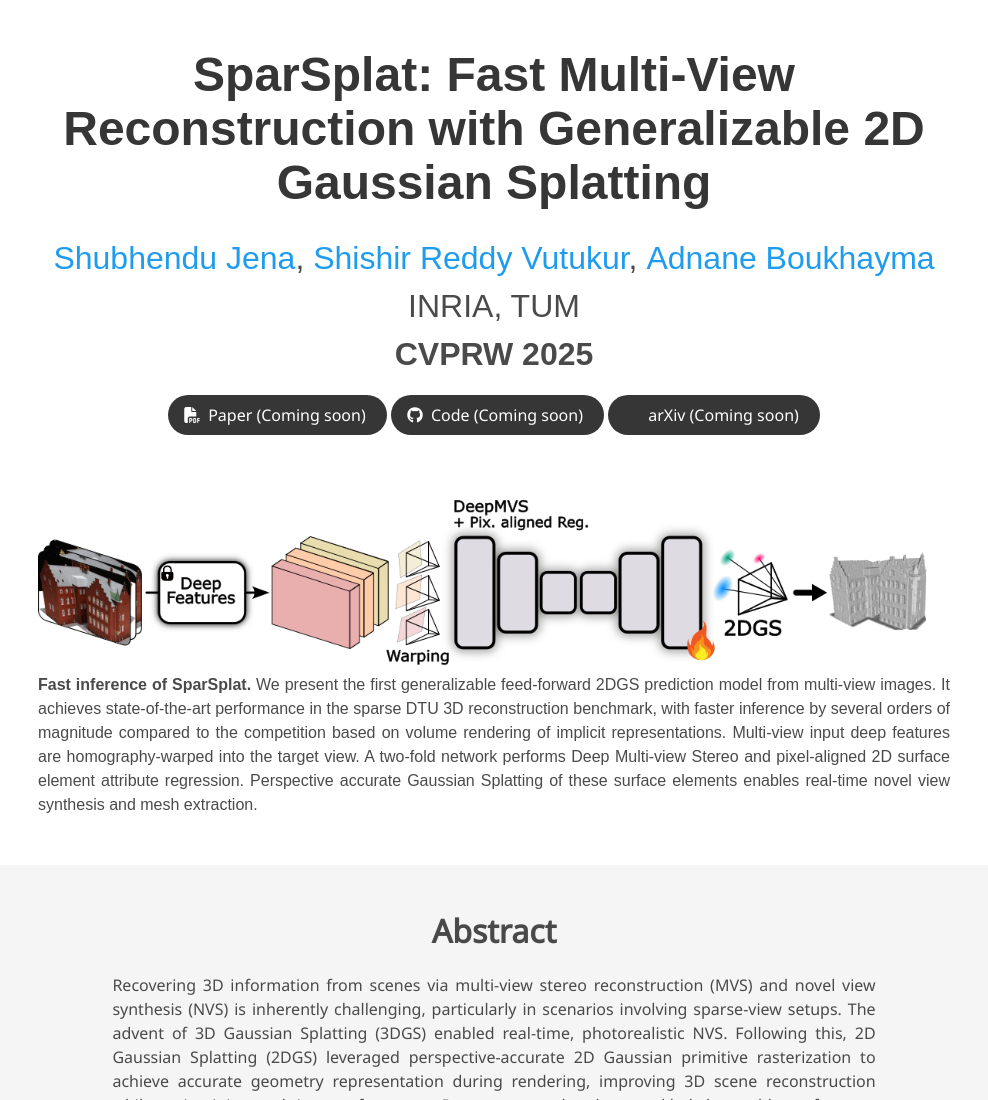
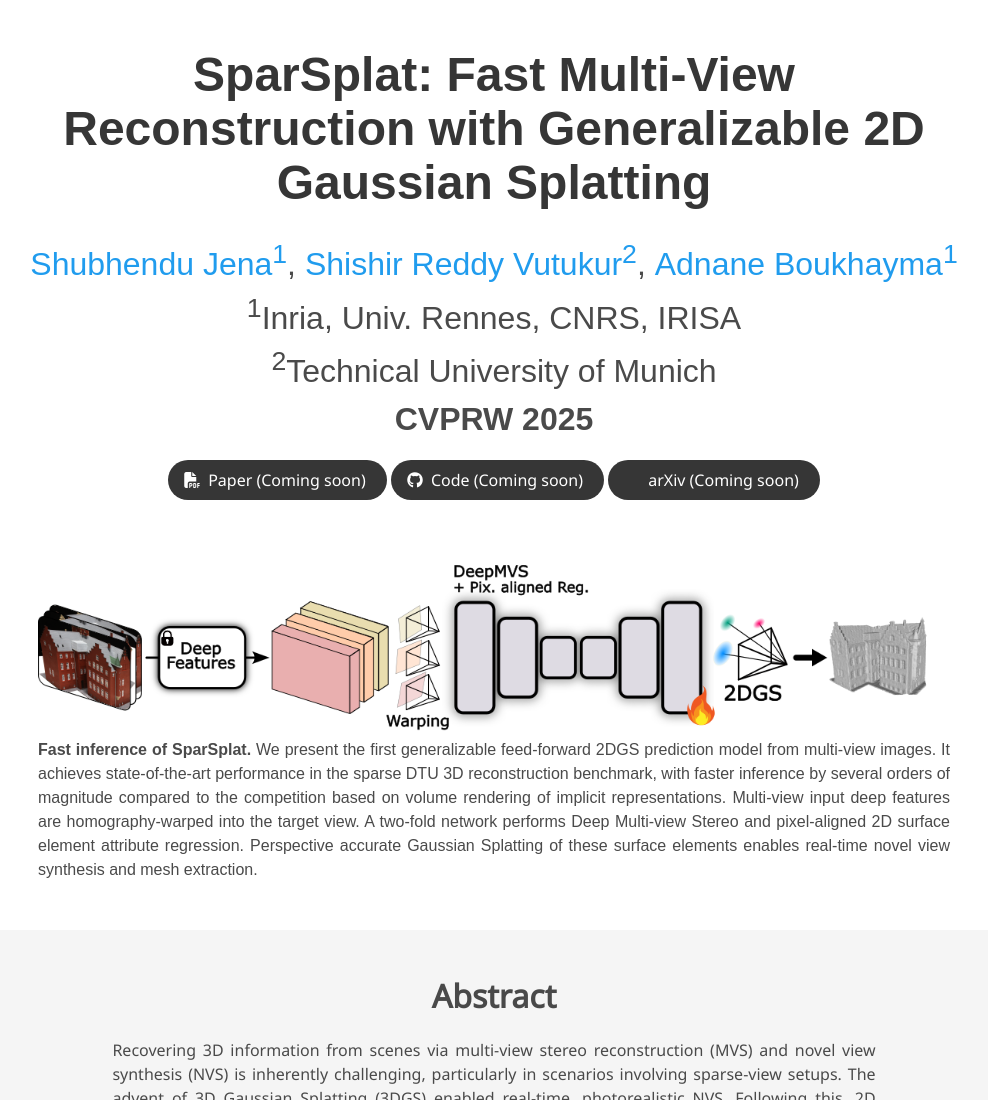
Before and after one commit to Shubhendu-Jena/SparSplat, a plain HTML site: page index.html in a window 1280 px wide. Shown: the top 1100 px of the page, without its empty margins (146-1134 px from the left). Drawn offline with nearby package versions, Linux system fonts and the light colour scheme; some icons are missing; a web font is replaced by a local one.

Commit message:
Update index.html

```diff
--- a/index.html
+++ b/index.html
@@ -56,16 +56,19 @@
             <div class="is-size-3 publication-authors">
               <!-- Paper authors -->
               <span class="author-block">
-                <a href="https://scholar.google.com/citations?user=COw5y4EAAAAJ&hl=en" target="_blank">Shubhendu Jena</a>,</span>
+                <a href="https://scholar.google.com/citations?user=COw5y4EAAAAJ&hl=en" target="_blank">Shubhendu Jena<sup>1</sup></a>,</span>
                 <span class="author-block">
-                  <a href="https://scholar.google.de/citations?user=OL_3LB0AAAAJ&hl=en" target="_blank">Shishir Reddy Vutukur</a>,</span>
+                  <a href="https://scholar.google.de/citations?user=OL_3LB0AAAAJ&hl=en" target="_blank">Shishir Reddy Vutukur<sup>2</sup></a>,</span>
                   <span class="author-block">
-                    <a href="https://boukhayma.github.io/" target="_blank">Adnane Boukhayma</a></span>
+                    <a href="https://boukhayma.github.io/" target="_blank">Adnane Boukhayma<sup>1</sup></a></span>
                   </span>
                   </div>
 
                   <div class="is-size-3 publication-authors">
-                    <span class="author-block">INRIA, TUM<br><b>CVPRW 2025</b></span>
+                    <span class="author-block">
+                      <sup>1</sup>Inria, Univ. Rennes, CNRS, IRISA<br>
+                      <sup>2</sup>Technical University of Munich<br>
+                      <b>CVPRW 2025</b></span>
                     <!-- <span class="eql-cntrb"><small><br><sup>*</sup>Indicates Equal Contribution</small></span> -->
                   </div>
 
```
